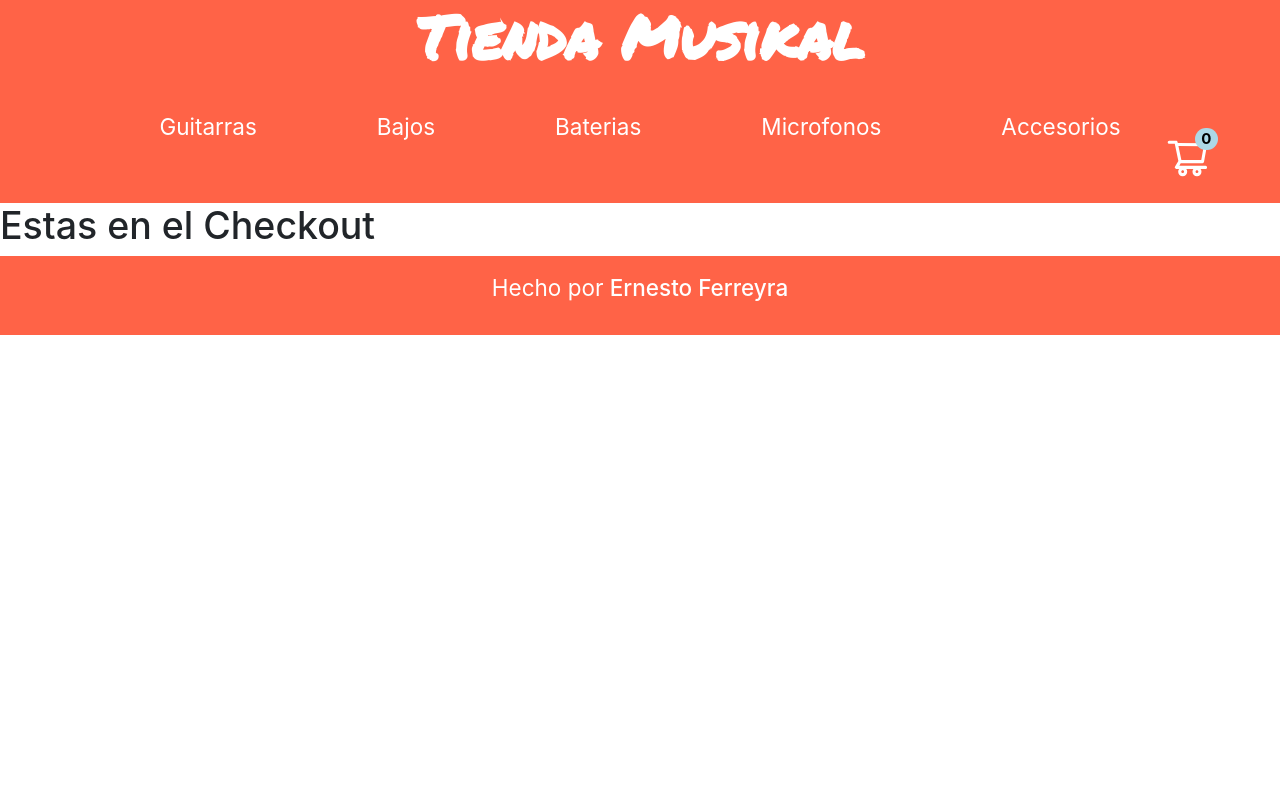
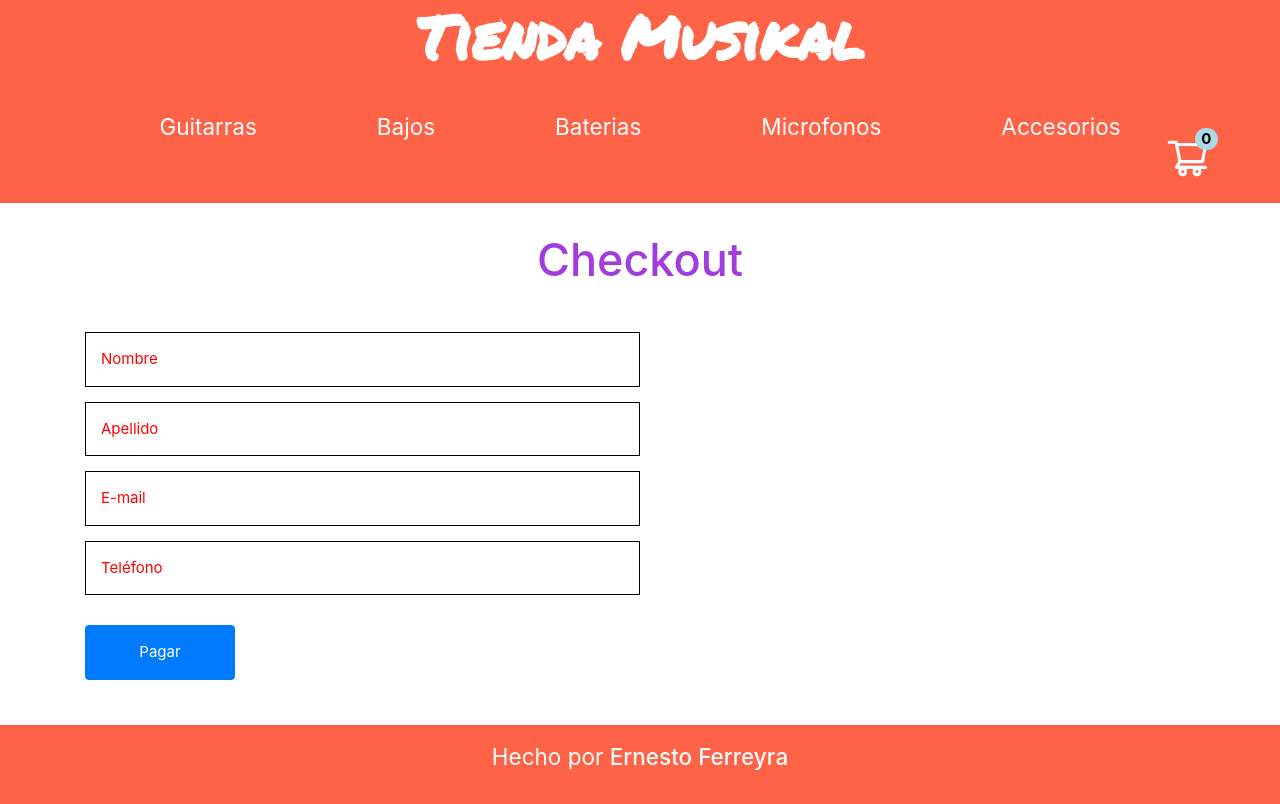
Before and after one commit to Ernesferre/tienda-ecommerce, a React (Create React App) app: page /Checkout in a window 1280 px wide. Built offline with nearby package versions, Linux system fonts and the light colour scheme; a web font is replaced by a local one.

Commit message:
Conectamos nuestro proyecto con Firebase

```diff
--- a/src/App.jsx
+++ b/src/App.jsx
@@ -12,9 +12,8 @@ import Error404 from './components/general/Error404/index.jsx';
 import Cart from './components/Cart'
 import Checkout from './components/Checkout'
 import Footer from './components/general/Footer'
+import StoreProvider from './store';
 
-import StoreProvider from './store';
-import { queryByTitle } from '@testing-library/react';
 
 
 export default function App() {
@@ -28,6 +27,14 @@ export default function App() {
         <Switch>
         <Route exact path="/" >
             <Home/>
+          </Route>
+
+          <Route path="/Cart">
+            <Cart />
+          </Route>
+
+          <Route path="/Checkout">
+            <Checkout />
           </Route>
 
           <Route path="/Category/:category_name?">
--- a/src/components/Cart/index.jsx
+++ b/src/components/Cart/index.jsx
@@ -24,6 +24,7 @@ const Cart = () => {
                     Art: <span> {item.titulo} </span>-
                     Cant:  <span> {item.cantidad} </span>-
                     Precio: $ <span> {item.precio} </span>
+                    Precio total: <strong>${item.precio * item.cantidad}</strong>
 
                 </h2>
                 <p></p>
@@ -32,7 +33,8 @@ const Cart = () => {
             )}
             <hr/>
 
-            <Link to={`/`} className="btn btn-warning mb-4 ml-5" activeClassName="active">Volver a Home</Link>
+            {/* <Link to="/checkout">Finalizar compra</Link> */}
+            <Link to={`/Checkout`} className="btn btn-warning mb-4 ml-5" activeClassName="active">Finalizar Compra</Link>
         </>
     )
 }
--- a/src/components/Category/Category.jsx
+++ b/src/components/Category/Category.jsx
@@ -45,11 +45,7 @@ useEffect (() => {
                                     titulo={product.data.titulo}
                                     descriction={product.data.descriction}
                                     precio={product.data.precio}
-                                // titulo={prod.titulo}
-                                // id={prod.id}
-                                // imagen={prod.imagen}
-                                // descripcion={prod.descripcion}
-                                // precio={prod.precio}
+
                             />
                         </li>
                     ))
--- /dev/null
+++ b/src/components/Checkout/Checkout.css
@@ -0,0 +1,35 @@
+.checkout {
+  padding: 2rem 0;
+}
+
+.checkout form input {
+  width: 100%;
+  border: 1px solid black;
+}
+
+
+
+.checkout form ::placeholder {
+  text-align: left;
+  color: red;
+}
+
+.checkout h2 {
+  text-align: center;
+  font-size: 3rem;
+  color: var(--color-secundario);
+}
+
+.checkout form {
+  margin-top: 3rem;
+  display: flex;
+  flex-direction: column;
+  width: 50%;
+}
+
+
+.checkout form input,
+.checkout form button {
+  padding: 1rem;
+  margin-bottom: 1rem;
+}
--- a/src/components/Checkout/index.jsx
+++ b/src/components/Checkout/index.jsx
@@ -1,7 +1,66 @@
+import {useState, useContext} from 'react';
+import {Store} from '../../store';
+import './Checkout.css';
+import {getFirestore} from '../../db';
+import firebase from 'firebase/app';
+
 const Checkout = () => {
-  return (
-    <h1>Estas en el Checkout</h1>
-  )
+    const db = getFirestore();
+    const [data, setData] = useContext(Store);
+    const [venta, completoVenta] = useState(false);
+    const [formData, setFormData] = useState ({
+        nombre: '',
+        apellido:'',
+        email:'',
+        tel:'',
+    })
+    const [idCompra, setIdCompra]= useState('');
+
+    // console.log(data);
+
+    const handleChangeInput = (e) => {
+        setFormData ({...formData, [e.target.name]: e.target.value});
+    }
+
+    // console.log(formData)
+
+    const compra = {
+        user: formData,
+        items: data.items,
+        totalPrice: data.precioTotal,
+        date: firebase.firestore.Timestamp.fromDate(new Date()),
+    }
+
+    const handleSubmitForm = (e) => {
+        e.preventDefault();
+
+        db.collection('ventas').add(compra)
+        .then(({id}) => {
+           console.log(id);
+        })
+        .catch (e => console.log(e));
+    }
+
+
+    return (
+        <section className="checkout">
+            <div className="container">
+                <h2>Checkout</h2>
+
+
+
+                <form onSubmit={handleSubmitForm}>
+
+                    <input type="text" value={formData.nombre} onChange={handleChangeInput} name="nombre" placeholder="Nombre" />
+                    <input type="text" value={formData.apellido} onChange={handleChangeInput} name="apellido" placeholder="Apellido" />
+                    <input type="email" value={formData.email} onChange={handleChangeInput} name="email" placeholder="E-mail" />
+                    <input type="tel" value={formData.tel} onChange={handleChangeInput} name="tel" placeholder="Teléfono" />
+
+                    <button className="btn btn-primary">Pagar</button>
+                </form>
+            </div>
+        </section>
+    )
 }
 
 export default Checkout;
--- a/src/components/general/ProductCard/ProductCard.css
+++ b/src/components/general/ProductCard/ProductCard.css
@@ -11,7 +11,8 @@
 
 .productCard:hover {
   box-shadow: 0 0 2rem rgba(0, 0, 0, 0.5);
-  background-color: khaki;
+  background-color:khaki;
+  /* color: white; */
   size: 5rem;
 
 
@@ -22,6 +23,7 @@ div h3 p:hover  {
   font-size: 5rem;
   font-weight: bold;
   border-style: unset;
+  color: white;
 }
 
 .productCard img {
```
Also changed, not shown: 1 other file (tests, documents, lock files or other folders).
